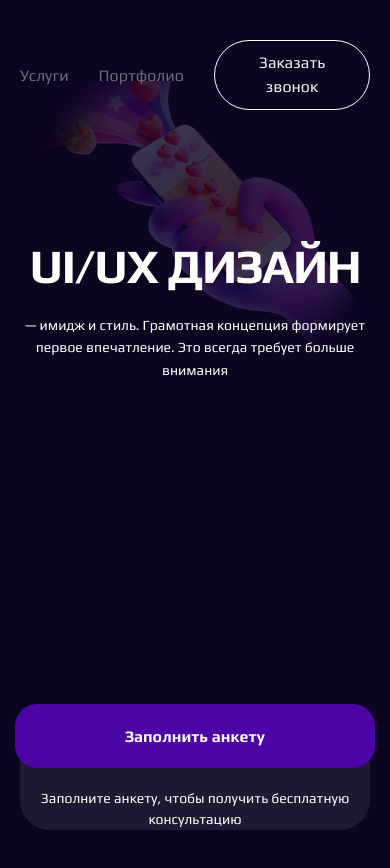
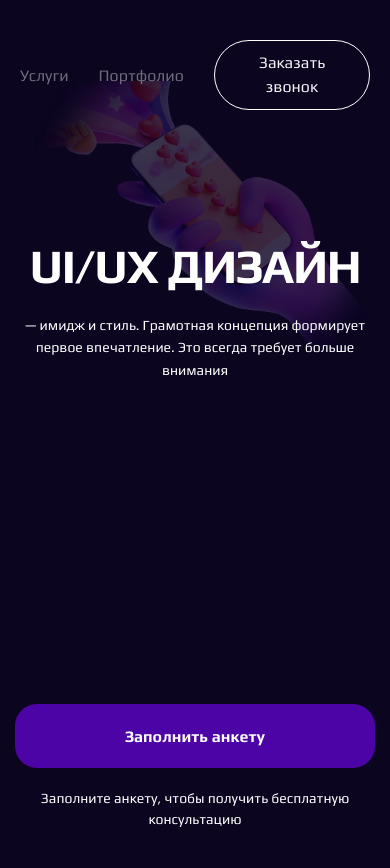
Before and after one commit to JulieBenchuk/web-studio, a Next.js app: page /design in a window 390 px wide. Shown: the top 868 px of the page. Built offline with nearby package versions, Linux system fonts and the light colour scheme.

Commit message:
refactor: changed background of consultation block in 1st page (main)

```diff
--- a/src/components/topComponent/TopComponent.tsx
+++ b/src/components/topComponent/TopComponent.tsx
@@ -9,7 +9,6 @@ import FullButton from "@/components/common/buttons/FullButton";
 import ground from "@/assets/svg/ground.svg";
 import gift from '../../assets/svg/giftConsultation.svg'
 import vectorLogo from '../../assets/svg/vectorLogo.svg'
-import giftBckgrnd from '../../assets/svg/giftConsultBackground.svg'
 import gifBackground from '../../assets/img/BigGifBackground.png'
 import gif from '../../assets/gif/gifMain.gif'
 
@@ -41,7 +40,6 @@ const TopComponent = () => {
                     <div className={style.consultationBlock}>
                         <div className={style.consultation}>
                             <img src={gift.src} alt={"free consultation"} className={style.gift}/>
-                            <img src={giftBckgrnd.src} alt={"free consultation"} className={style.background}/>
                             <p className={style.consultationText}>Заполните анкету, чтобы получить бесплатную
                                 консультацию</p>
                         </div>
--- a/src/styles/components/topBlock.module.scss
+++ b/src/styles/components/topBlock.module.scss
@@ -84,7 +84,7 @@
     margin-left: 16%;
     max-width: 520px;
     border: 0.1px solid $text-color-primary;
-    border-radius: 30px;
+    border-radius: 35px;
     background: rgba(217, 217, 217, 0.1);
     backdrop-filter: blur(25px);
     @media (max-width: 1024px) {
@@ -98,6 +98,9 @@
       margin: 0;
       padding: 0;
       border: none;
+      background: none;
+      backdrop-filter: none;
+
     }
 
     .button {
```
Also changed, not shown: src/styles/components/topComponent.module.scss (+6 -12 lines).
